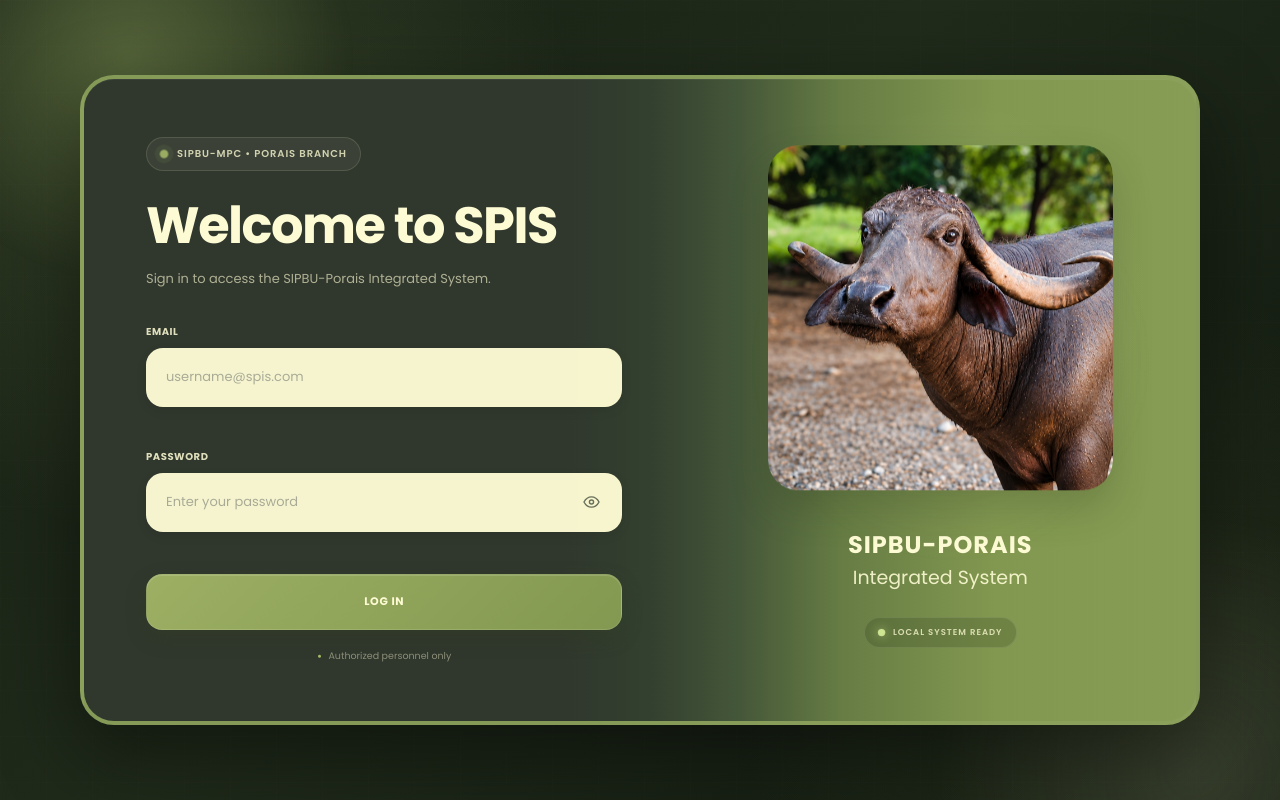
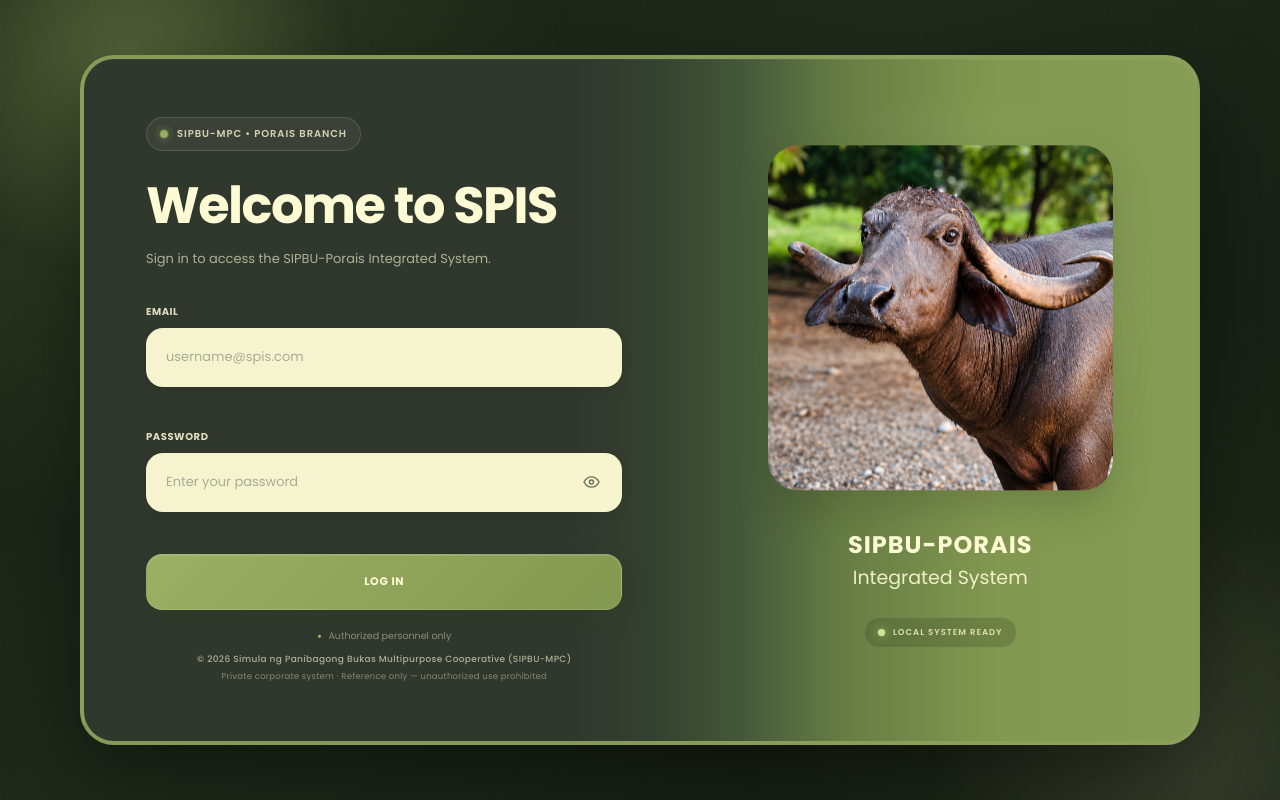
Before and after one commit to sanguirIS/SIPBU-Porais-Integrated-System-SPIS-, a PHP site: page /login.php in a window 1280 px wide. Run offline with PHP 8.4, Linux system fonts and the light colour scheme.

Commit message:
feat: professional private-corporate presentation with security risk and copyright
- LICENSE: MIT -> All Rights Reserved, holder Simula ng Panibagong
  Bukas Multipurpose Cooperative (SIPBU-MPC); public for reference
  and viewing only (capstone defended), no reuse without permission
- README: private-corporate reference notice, Security Risk table,
  Copyright & Terms of Use section, All Rights Reserved badge;
  remove personal contribution details (DEVKLENN, sanguirIS,
  Contributing, Acknowledgments)
- SECURITY: Security Risk section, generic reporting URL, copyright footer
- login.php + css/style.css: professional copyright/security footer
  under Authorized personnel only
- includes/sidebar.php + css/sidebar.css: sidebar footer with
  copyright and reference-only notice on every module
- architecture.png: remove Capstone Project footer text
- Add .gitignore for uploads, env files, and local noise

No application logic, database schema, or demo data changed.

Co-authored-by: arena-agent <297053741+arena-agent@users.noreply.github.com>

```diff
--- a/css/style.css
+++ b/css/style.css
@@ -847,6 +847,36 @@ body.is-logging-in
 }
 
 
+.login-copyright-note {
+    margin-top: 10px;
+
+    color:
+        rgba(253, 251, 212, 0.62);
+
+    font-family: "Poppins", sans-serif;
+
+    font-size: 9px;
+    font-weight: 500;
+    letter-spacing: 0.04em;
+    text-align: center;
+}
+
+
+.login-security-note {
+    margin-top: 4px;
+
+    color:
+        rgba(253, 251, 212, 0.42);
+
+    font-family: "Poppins", sans-serif;
+
+    font-size: 8.5px;
+    font-weight: 400;
+    letter-spacing: 0.03em;
+    text-align: center;
+}
+
+
 /* =========================================================
    RIGHT BRAND PANEL
 
--- a/login.php
+++ b/login.php
@@ -1171,6 +1171,20 @@ if (
             </div>
 
 
+            <div class="login-copyright-note">
+
+                © 2026 Simula ng Panibagong Bukas Multipurpose Cooperative (SIPBU-MPC)
+
+            </div>
+
+
+            <div class="login-security-note">
+
+                Private corporate system · Reference only — unauthorized use prohibited
+
+            </div>
+
+
         </div>
 
     </section>
```
Also changed, not shown: SECURITY.md (+21 -2 lines), css/sidebar.css (+22 -0 lines), includes/sidebar.php (+15 -0 lines), README.md, 3 other files.
